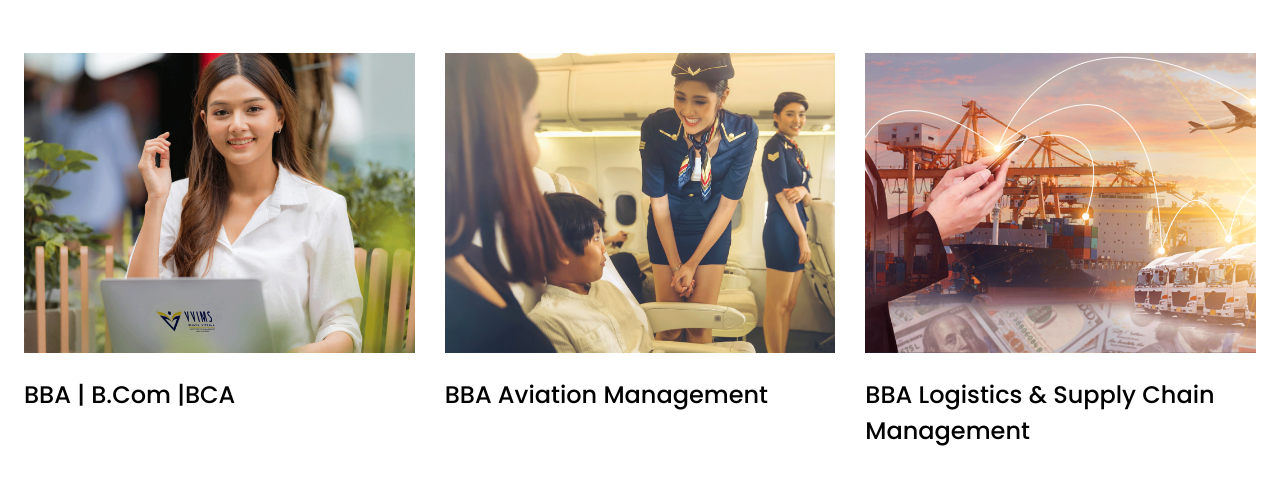
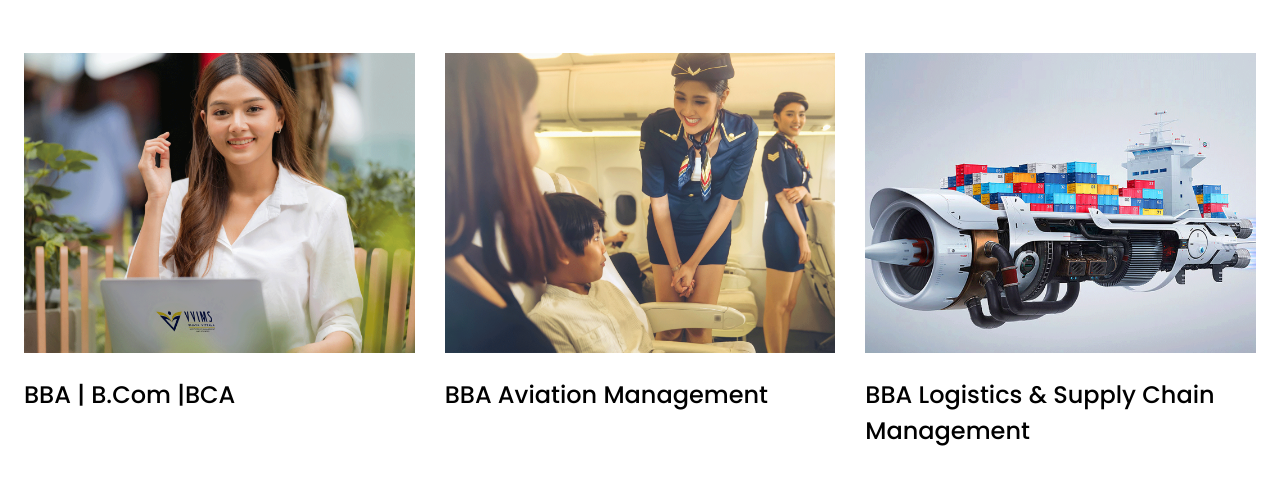
Before and after one commit to VVIMS/vvims.github.io, a plain HTML site: page courses.html in a window 1280 px wide. Shown: the part 728-1212 px from the top of the page. Drawn offline with Linux system fonts and the light colour scheme; some packages are replaced by stand-ins of ours; no server answers; files whose address does not match are found by name.

Commit message:
some changes

```diff
--- a/courses.html
+++ b/courses.html
@@ -159,7 +159,7 @@
 			<div class="col-md-4 course ftco-animate">
 			  <div
 				class="img"
-				style="background-image: url('./images/LOgi.png')"
+				style="background-image: url('./images/BBA-AVAITION-WITH-LOGI.png')"
 			  ></div>
 			  <div class="text pt-4">
 				<h3><a href="#">BBA Logistics & Supply Chain Management</a></h3>
```
